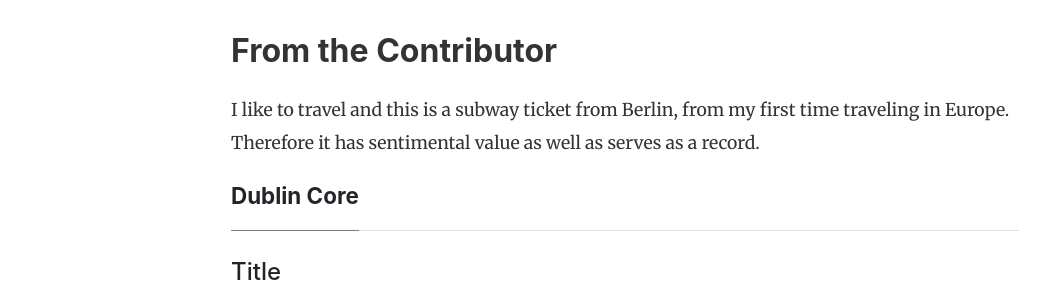
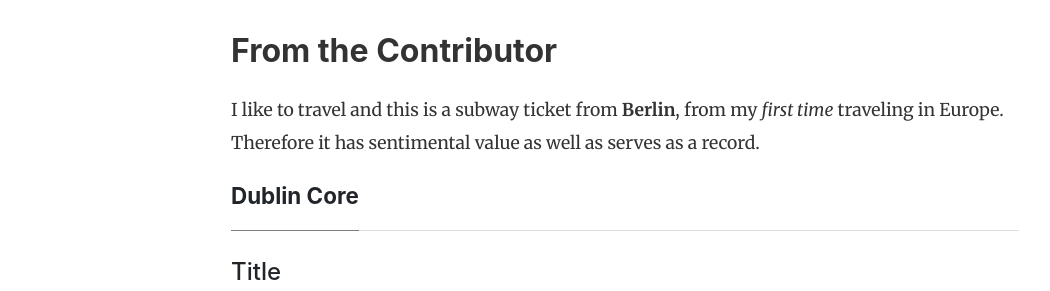
Before and after one commit to H301HistoryHarvest/H301HistoryHarvest, a Jekyll site: the page built from _items/2019-10-01-008.md, in a window 1280 px wide and 900 px high. Shown: the part 448-739 px from the top of the window, without its empty margins (54-1104 px from the left). Built offline with Jekyll 4.4.1, drawn with Linux system fonts in a browser that asks for light colours; nearby versions of some CDN libraries; comment, search, counter and statistics services are not loaded.

Commit message:
Update 2019-10-01-008.md

```diff
--- a/_items/2019-10-01-008.md
+++ b/_items/2019-10-01-008.md
@@ -20,4 +20,4 @@ This is a ticket stub.
 
 ## From the Contributor
 
-I like to travel and this is a subway ticket from Berlin, from my first time traveling in Europe.	Therefore it has sentimental value as well as serves as a record.
+I like to travel and this is a subway ticket from **Berlin**, from my *first time* traveling in Europe.	Therefore it has sentimental value as well as serves as a record.
```
